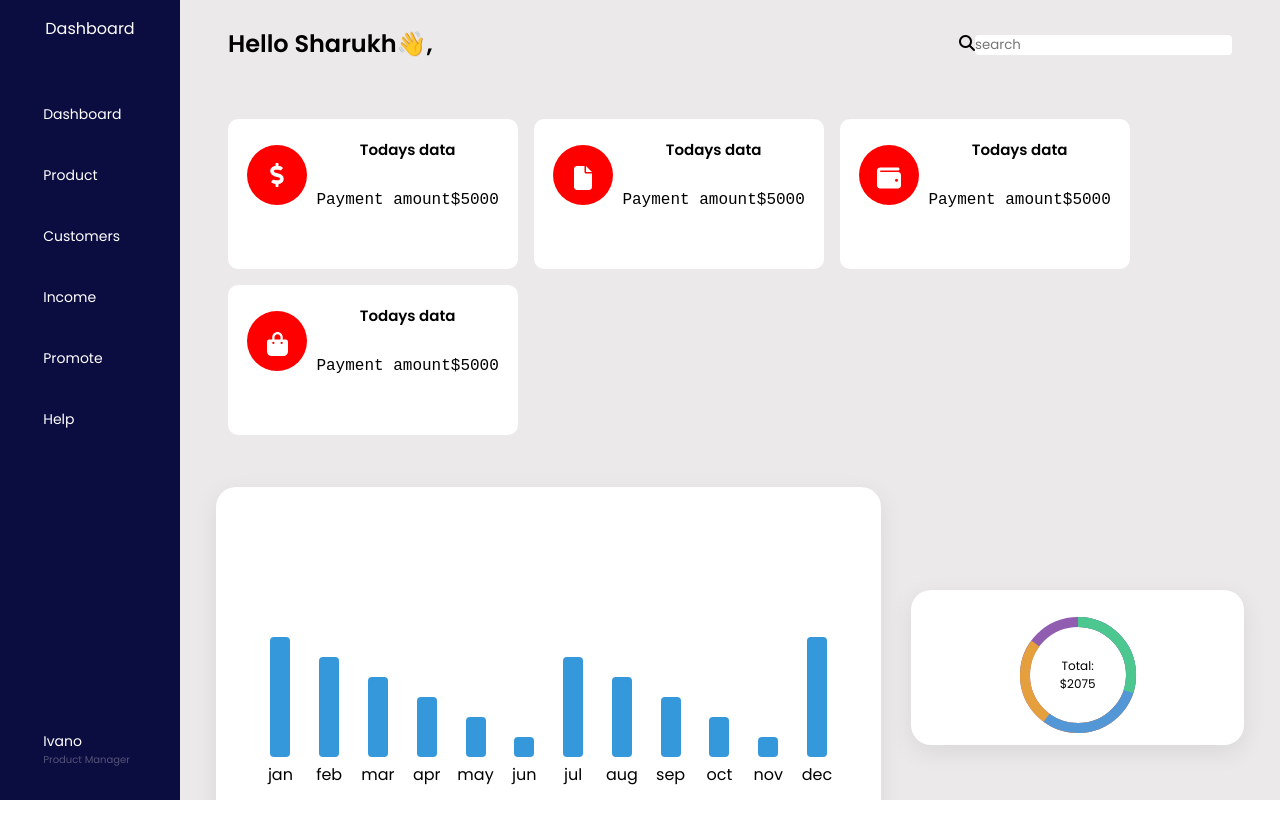
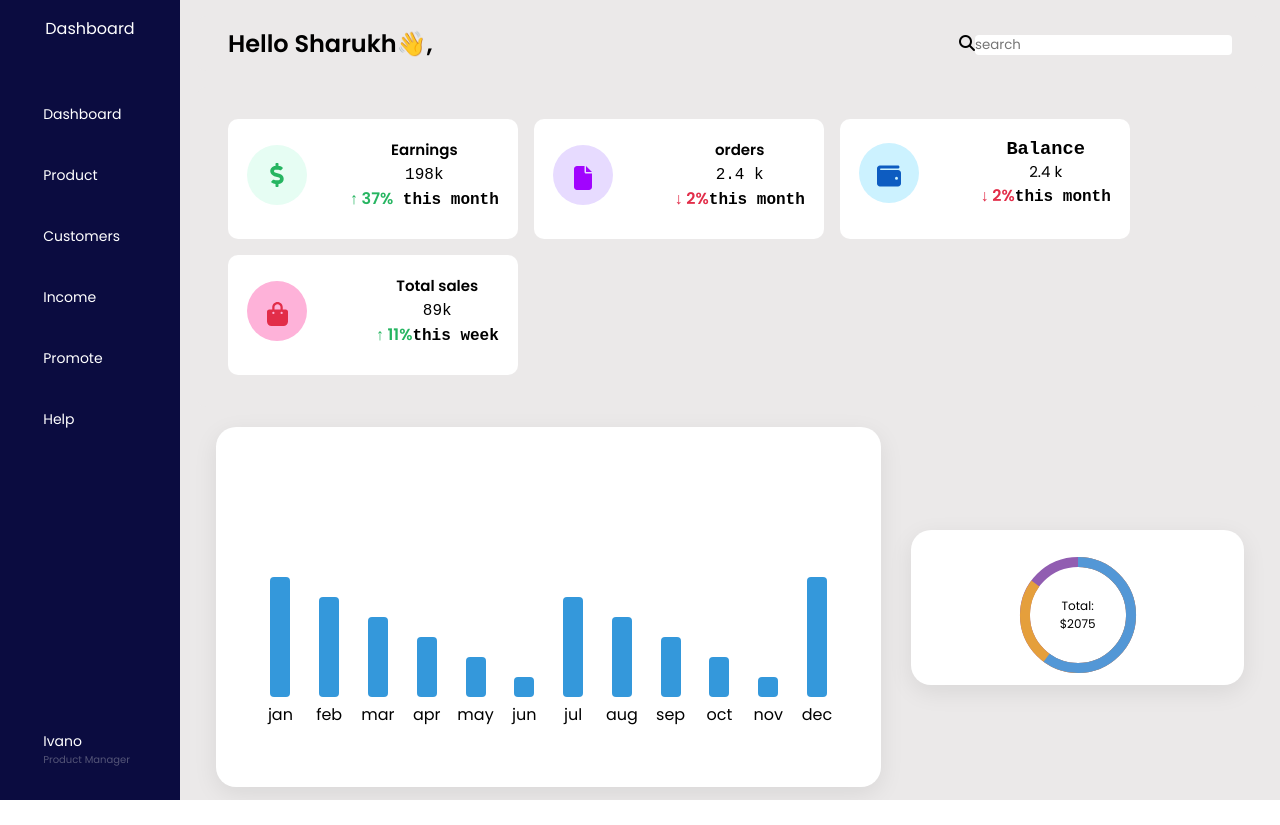
Before and after one commit to abhishekpeddada/Fitpeo, a React (Create React App) app: page / in a window 1280 px wide. Built offline with nearby package versions, Linux system fonts and the light colour scheme.

Commit message:
Adapt values according to image

```diff
--- a/src/components/Homepage/Homepage.js
+++ b/src/components/Homepage/Homepage.js
@@ -26,41 +26,41 @@ function Homepage() {
             <div className='card-wrapper'>
                 <div className='payment-card'>
                     <div className='card-header'>
-                    <i className='icon'><FaDollarSign/></i>
+                    <i className='icon'><FaDollarSign className='inside-icon'/></i>
                         <div className='amount'>
-                        <h3 className='card-main-title'>Todays data</h3>
-                        <span className='title'>Payment amount</span>
-                        <span className='amount-value'>$5000</span>
+                        <h3 className='card-main-title'>Earnings</h3>
+                        <span className='title'>198k</span>
+                        <h4 className='amount-value'><span className='up-arrow'>↑ 37%</span> this month</h4>
                         </div>
                     </div>
                 </div>
                 <div className='payment-card'>
                     <div className='card-header'>
-                    <i className='icon'><FontAwesomeIcon icon={faFile} /></i>
+                    <i className='icon1'><FontAwesomeIcon icon={faFile} className='inside-icon1' /></i>
                         <div className='amount'>
-                        <h3 className='card-main-title'>Todays data</h3>
-                        <span className='title'>Payment amount</span>
-                        <span className='amount-value'>$5000</span>
+                        <h3 className='card-main-title'>orders</h3>
+                        <span className='title'>2.4 k</span>
+                        <h4 className='amount-value'><span className='down-arrow'>↓ 2%</span>this month</h4>
                         </div>
                     </div>
                 </div>
                 <div className='payment-card'>
                     <div className='card-header'>
-                    <i className='icon'><FontAwesomeIcon icon={faWallet} /></i>
+                    <i className='icon2'><FontAwesomeIcon icon={faWallet} className='inside-icon2'/></i>
                         <div className='amount'>
-                        <h3 className='card-main-title'>Todays data</h3>
-                        <span className='title'>Payment amount</span>
-                        <span className='amount-value'>$5000</span>
+                        <h3 className='title'>Balance</h3>
+                        <span className='card-main-title'>2.4 k</span>
+                        <h4 className='amount-value'><span className='down-arrow'>↓ 2%</span>this month</h4>
                         </div>
                     </div>
                 </div>
                 <div className='payment-card'>
                     <div className='card-header'>
-                    <i className='icon'><FontAwesomeIcon icon={faShoppingBag} /></i>
+                    <i className='icon3'><FontAwesomeIcon icon={faShoppingBag} className='inside-icon3' /></i>
                         <div className='amount'>
-                        <h3 className='card-main-title'>Todays data</h3>
-                        <span className='title'>Payment amount</span>
-                        <span className='amount-value'>$5000</span>
+                        <h3 className='card-main-title'>Total sales</h3>
+                        <span className='title'>89k</span>
+                        <h4 className='amount-value'><span className='up-arrow'>↑ 11%</span>this week</h4>
                         </div>
                     </div>
                 </div>
@@ -76,7 +76,7 @@ function Homepage() {
     </div>
     <div className='table-wrapper'>
         <div className='title-header'>
-            <h3 className='card-main-title'>Finanace Data</h3>
+            <h3 className='card-main-title'>Product Shell</h3>
             <input type='search' placeholder='search' className='search-main-title'/>
             <select className='search-main-title'>
                 <option>30days</option>
--- a/src/components/charts/Piechart.js
+++ b/src/components/charts/Piechart.js
@@ -7,19 +7,18 @@ const Piechart = () => {
 			<div class="graph-container">
 				<div class="percent">
                 <svg viewBox="0 0 36 36" class="circular-chart">
-						<path class="circle" stroke-dasharray="100, 100" d="M18 2.0845
+  <path class="circle" stroke="red" stroke-dasharray="100, 100" d="M18 2.0845
     a 15.9155 15.9155 0 0 1 0 31.831
     a 15.9155 15.9155 0 0 1 0 -31.831" />
-						<path class="circle" stroke-dasharray="85, 100" d="M18 2.0845
+  <path class="circle" stroke="blue" stroke-dasharray="85, 100" d="M18 2.0845
     a 15.9155 15.9155 0 0 1 0 31.831
     a 15.9155 15.9155 0 0 1 0 -31.831" />
-						<path class="circle" stroke-dasharray="60, 100" d="M18 2.0845
-      a 15.9155 15.9155 0 0 1 0 31.831
-      a 15.9155 15.9155 0 0 1 0 -31.831" />
-						<path class="circle" stroke-dasharray="30, 100" d="M18 2.0845
+  <path class="circle" stroke="grey" stroke-dasharray="60, 100" d="M18 2.0845
     a 15.9155 15.9155 0 0 1 0 31.831
     a 15.9155 15.9155 0 0 1 0 -31.831" />
 </svg>
+
+
 				</div>
 				<p>Total: $2075</p>
 			</div>
--- a/src/styles/styles.css
+++ b/src/styles/styles.css
@@ -111,7 +111,6 @@
 .card-main-title{
     display: flex;
     flex-direction: column;
-    padding-bottom: 25px;
     font-size: 15px;
     margin-right: auto;
 }
@@ -135,7 +134,7 @@
     border-radius: 10px;
     padding: 1.2rem;
     width: 290px;
-    height:150px;
+    height:120px;
     display: flex;
     flex-direction: column;
     justify-content: space-between;
@@ -150,7 +149,14 @@
     align-items: center;
     margin-bottom: 20px;
 }
-
+.up-arrow{
+    color: #26B561;
+    font-weight: bold;
+}
+.down-arrow{
+    color: #E22D49;
+    font-weight: bold;
+}
 .icon{
    color: #fff;
     padding: 1rem;
@@ -159,9 +165,50 @@
     text-align: center;
     border-radius: 50%;
     font-size: 1.5rem;
-    background: red;
+    background: #E6FDF3;
 }
-
+.inside-icon{
+    color: #26B561;
+}
+.icon1{
+    color: #fff;
+     padding: 1rem;
+     height: 60px;
+     width: 60px;
+     text-align: center;
+     border-radius: 50%;
+     font-size: 1.5rem;
+     background: #E7DBFF;
+ }
+ .inside-icon1{
+     color: #A104FE;
+ }
+ .icon2{
+    color: #CCF2FF;
+     padding: 1rem;
+     height: 60px;
+     width: 60px;
+     text-align: center;
+     border-radius: 50%;
+     font-size: 1.5rem;
+     background: #CCF2FF;
+ }
+ .inside-icon2{
+     color: #0D5CC1;
+ }
+ .icon3{
+    color: #fff;
+     padding: 1rem;
+     height: 60px;
+     width: 60px;
+     text-align: center;
+     border-radius: 50%;
+     font-size: 1.5rem;
+     background: #FEB2D9;
+ }
+ .inside-icon3{
+     color: #E22D49;
+ }
 .table-wrapper{
     background:#fff;
     margin-top: 1rem;
```
Lines whose indentation alone changed are shown as unchanged.
